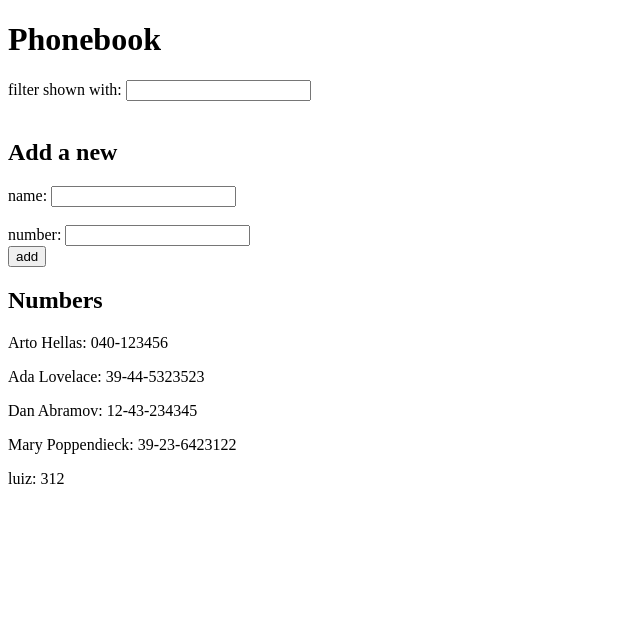
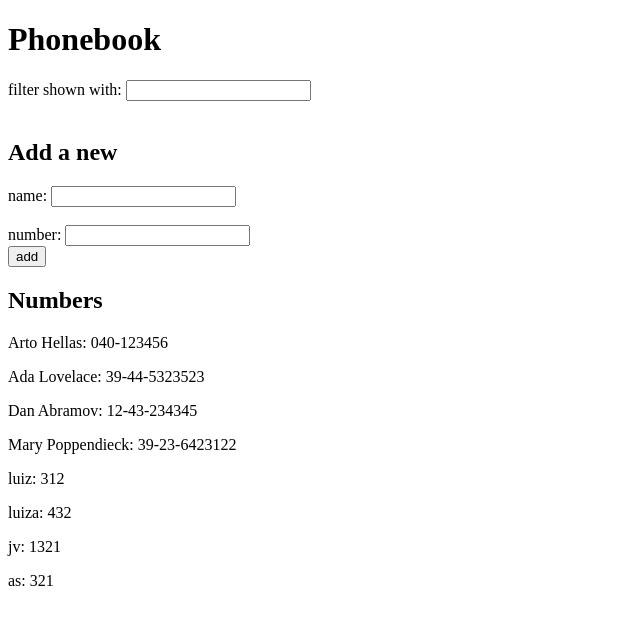
Before and after one commit to LuizFilipeM/FS_Course_2025, a React (Create React App) app in the folder Part_2/the_phonebook/: page / in a window 1280 px wide. Shown: the top 624 px of the page, without its empty margins (0-640 px from the left). Built offline with nearby package versions, Linux system fonts and the light colour scheme; data requests are answered from the project's data file.

Commit message:
add: exersice 2.13

```diff
--- a/Part_2/the_phonebook/db.json
+++ b/Part_2/the_phonebook/db.json
@@ -24,6 +24,21 @@
       "name": "luiz",
       "number": "312",
       "id": 5
+    },
+    {
+      "name": "luiza",
+      "number": "432",
+      "id": 6
+    },
+    {
+      "name": "jv",
+      "number": "1321",
+      "id": 7
+    },
+    {
+      "name": "as",
+      "number": "321",
+      "id": 8
     }
   ]
 }
--- a/Part_2/the_phonebook/src/App.js
+++ b/Part_2/the_phonebook/src/App.js
@@ -2,7 +2,7 @@
 import PersonForm from './components/PersonForm'
 import Persons from './components/Persons'
 import Filter from './components/Filter'
-import axios from 'axios'
+import personService from './services/persons'
 
 
 
@@ -13,9 +13,10 @@
   const [namesToShow, setNamesToShow] = useState('')
 
   useEffect(() => {
-    axios.get('http://localhost:3001/persons').then(response => {
-      console.log('promise fulfilled')
-      setPersons(response.data)
+    personService
+      .getAll()
+      .then(initialPersons => {
+        setPersons(initialPersons)
       })
   }, [])
 
@@ -31,14 +32,13 @@
       number: newNumber,
       id: persons.length + 1
     }
-    axios.post('http://localhost:3001/persons', personObject)
-    .then(response => {
-      console.log(response.data)
+
+    personService.create(personObject).then(returnedPerson => {
+      setPersons(persons.concat(returnedPerson))
+      setNewName('')
+      setNewNumber('')
     })
 
-    setPersons(persons.concat(personObject))
-    setNewName('')
-    setNewNumber('')
   }
 
   const handleNewPerson = (event) => {
--- /dev/null
+++ b/Part_2/the_phonebook/src/services/persons.js
@@ -0,0 +1,19 @@
+import axios from 'axios'
+
+const baseUrl = 'http://localhost:3001/persons'
+
+
+const getAll = () => {
+  const request = axios.get(baseUrl)
+  return request.then(response => response.data)
+}
+
+const create = newObject => {
+  const request = axios.post(baseUrl, newObject)
+  return request.then(response => response.data)
+}
+
+export default {
+  getAll: getAll,
+  create: create
+}
```
